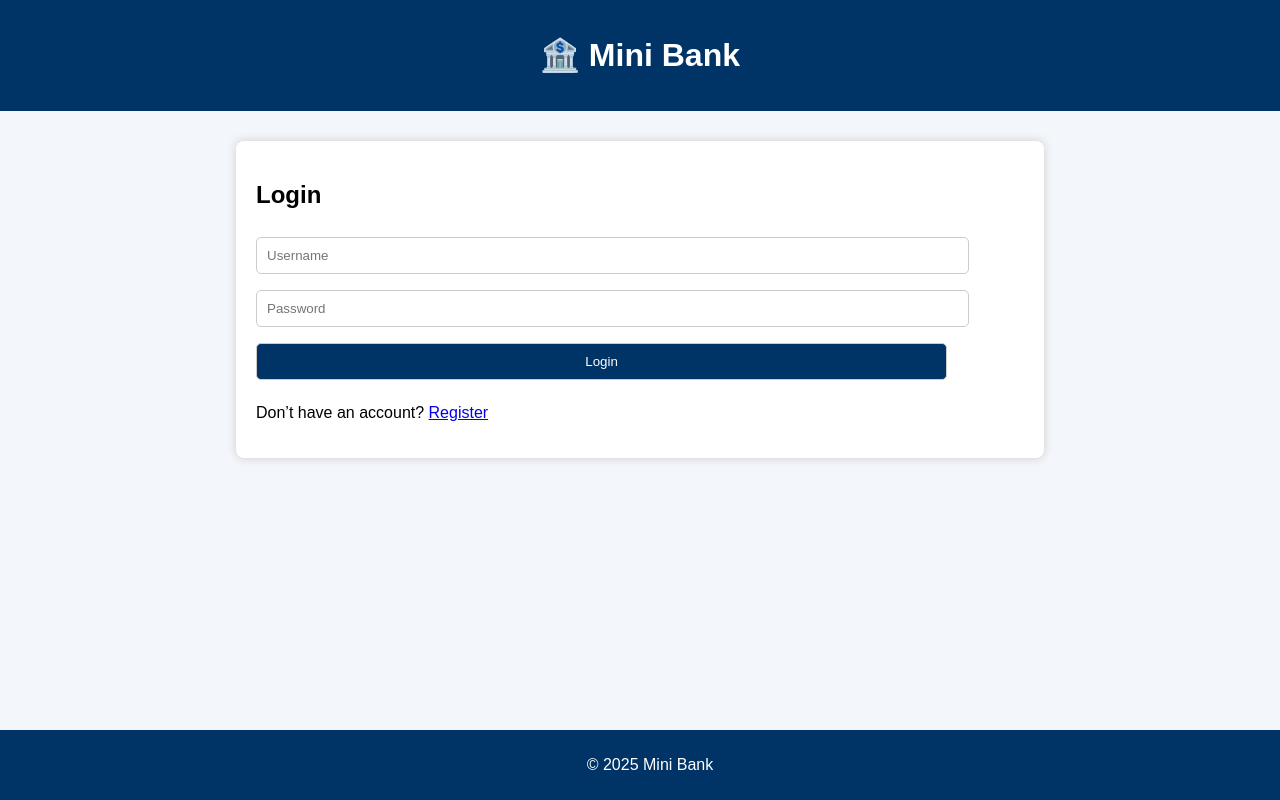
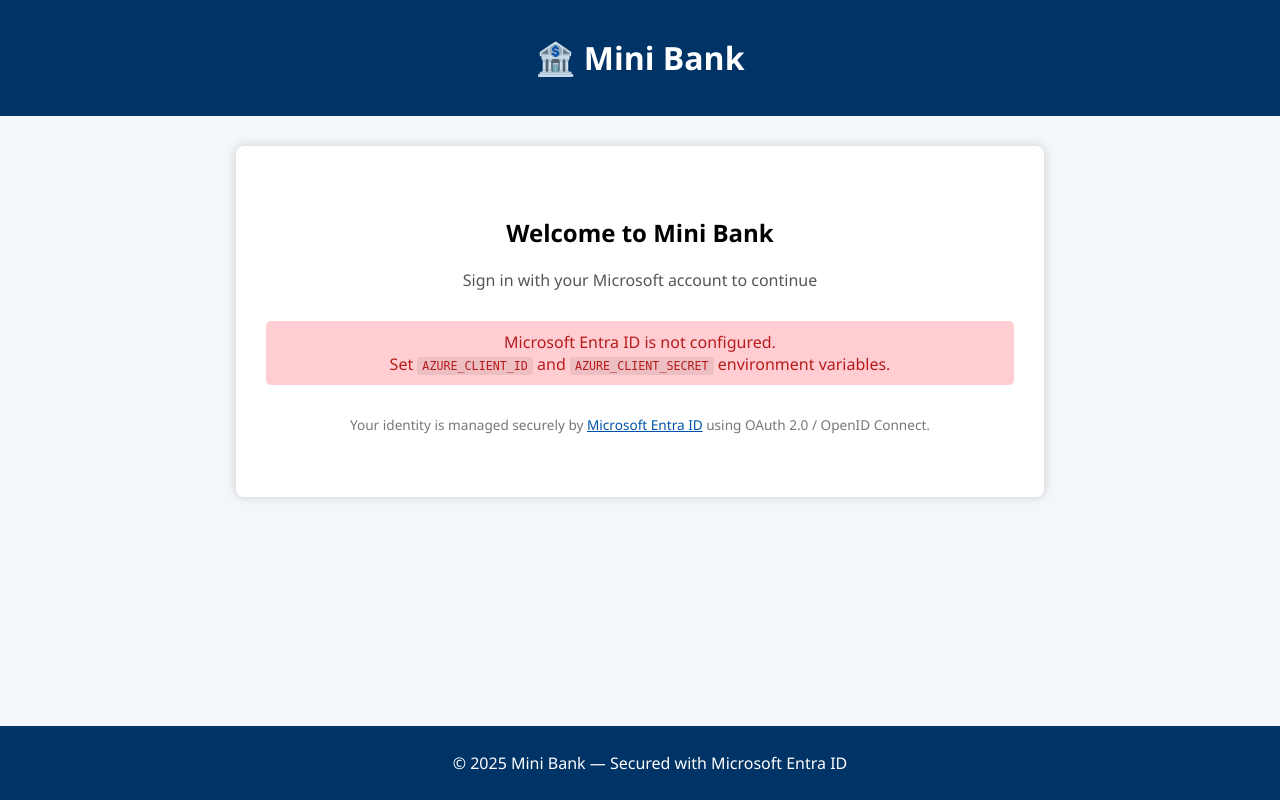
Before and after one commit to NimanthaFernando/MiniBank, a Flask app: page / in a window 1280 px wide. Run offline with Flask 3, Linux system fonts and the light colour scheme.

Commit message:
feat: implement Microsoft Entra ID authentication and server-side sessions

```diff
--- a/app.py
+++ b/app.py
@@ -1,9 +1,33 @@
 from flask import Flask, render_template, request, redirect, session, flash, url_for
-import hashlib
+import msal
 import os
 
 app = Flask(__name__)
-app.secret_key = os.environ.get('SECRET_KEY', 'secret123')
+app.secret_key = os.environ.get('SECRET_KEY', 'change-this-in-production')
+
+# --- Server-side sessions (required for MSAL auth flow state) ---
+from flask_session import Session
+app.config['SESSION_TYPE'] = 'filesystem'
+app.config['SESSION_FILE_DIR'] = os.path.join(os.path.dirname(os.path.abspath(__file__)), 'flask_session')
+app.config['SESSION_PERMANENT'] = False
+app.config['SESSION_USE_SIGNER'] = True
+Session(app)
+
+# --- Microsoft Entra ID (Azure AD) Configuration ---
+AZURE_CLIENT_ID = os.environ.get('AZURE_CLIENT_ID', '')
+AZURE_CLIENT_SECRET = os.environ.get('AZURE_CLIENT_SECRET', '')
+AZURE_TENANT_ID = os.environ.get('AZURE_TENANT_ID', 'common')
+AZURE_REDIRECT_URI = os.environ.get('AZURE_REDIRECT_URI', 'http://localhost:5000/auth/callback')
+
+AUTHORITY = f"https://login.microsoftonline.com/{AZURE_TENANT_ID}"
+SCOPE = ["User.Read"]  # Microsoft Graph scope for basic profile info
+
+OIDC_CONFIGURED = bool(AZURE_CLIENT_ID and AZURE_CLIENT_SECRET)
+
+if OIDC_CONFIGURED:
+    print("[INFO] Microsoft Entra ID (OIDC) configured.")
+else:
+    print("[WARNING] AZURE_CLIENT_ID / AZURE_CLIENT_SECRET not set. OIDC login unavailable.")
 
 # --- Azure SQL Database Configuration ---
 DB_AVAILABLE = False
@@ -37,6 +61,10 @@
     print("[WARNING] SQL env vars not set. Running in frontend-only mode.")
 
 
+# ────────────────────────────────────────────
+#  Database helpers
+# ────────────────────────────────────────────
+
 def get_db_connection():
     """Get a fresh database connection."""
     import pyodbc
@@ -57,148 +85,225 @@
     return [dict(zip(columns, row)) for row in rows]
 
 
-@app.route('/')
-def index():
-    if 'loggedin' in session:
-        return redirect(url_for('dashboard'))
-    return render_template('login.html')
+# ────────────────────────────────────────────
+#  MSAL helpers
+# ────────────────────────────────────────────
+
+def _build_msal_app():
+    """Create a confidential MSAL application instance."""
+    return msal.ConfidentialClientApplication(
+        AZURE_CLIENT_ID,
+        authority=AUTHORITY,
+        client_credential=AZURE_CLIENT_SECRET,
+    )
 
 
-@app.route('/login', methods=['GET', 'POST'])
-def login():
-    if not DB_AVAILABLE:
-        flash('Database not configured. Login is currently unavailable.', 'danger')
-        return render_template('login.html')
+def _get_or_create_db_user(user_info):
+    """Auto-provision a user record in the database on first OIDC login.
 
-    msg = ''
-    if request.method == 'POST' and 'username' in request.form and 'password' in request.form:
-        username = request.form['username']
-        password = hashlib.sha256(request.form['password'].encode()).hexdigest()
-
-        conn = get_db_connection()
-        cursor = conn.cursor()
-        cursor.execute('SELECT * FROM users WHERE username = ? AND password = ?', (username, password))
-        row = cursor.fetchone()
-        account = row_to_dict(cursor, row)
-        conn.close()
-
-        if account:
-            session['loggedin'] = True
-            session['id'] = account['id']
-            session['username'] = account['username']
-            return redirect(url_for('dashboard'))
-        else:
-            msg = 'Incorrect username or password!'
-    return render_template('login.html', msg=msg)
-
-
-@app.route('/register', methods=['GET', 'POST'])
-def register():
-    if not DB_AVAILABLE:
-        flash('Database not configured. Registration is currently unavailable.', 'danger')
-        return render_template('register.html')
-
-    if request.method == 'POST':
-        username = request.form['username']
-        password = hashlib.sha256(request.form['password'].encode()).hexdigest()
-        email = request.form['email']
-
-        conn = get_db_connection()
-        cursor = conn.cursor()
-        cursor.execute("INSERT INTO users (username, password, email, balance) VALUES (?, ?, ?, ?)",
-                       (username, password, email, 0))
-        conn.commit()
-        conn.close()
-        flash('Account created successfully! You can now log in.', 'success')
-        return redirect(url_for('index'))
-    return render_template('register.html')
-
-
-@app.route('/dashboard')
-def dashboard():
-    if 'loggedin' not in session:
-        return redirect(url_for('index'))
-
-    if not DB_AVAILABLE:
-        flash('Database not configured.', 'danger')
-        return redirect(url_for('index'))
-
+    Uses the Entra ID Object ID (oid) as the unique key. On subsequent
+    logins the display name and email are synced from the ID token.
+    """
     conn = get_db_connection()
     cursor = conn.cursor()
 
-    cursor.execute("SELECT * FROM users WHERE id=?", (session['id'],))
-    user = row_to_dict(cursor, cursor.fetchone())
+    oid = user_info['oid']
 
-    cursor.execute("SELECT * FROM transactions WHERE user_id=? ORDER BY timestamp DESC", (session['id'],))
-    transactions = rows_to_dicts(cursor, cursor.fetchall())
+    cursor.execute('SELECT * FROM users WHERE oid = ?', (oid,))
+    row = cursor.fetchone()
+    user = row_to_dict(cursor, row)
+
+    if not user:
+        # First-time login — create user with zero balance
+        cursor.execute(
+            "INSERT INTO users (oid, username, email, balance) VALUES (?, ?, ?, ?)",
+            (oid, user_info['name'], user_info['email'], 0)
+        )
+        conn.commit()
+        cursor.execute('SELECT * FROM users WHERE oid = ?', (oid,))
+        user = row_to_dict(cursor, cursor.fetchone())
+    else:
+        # Sync display name / email from Entra ID
+        cursor.execute(
+            "UPDATE users SET username = ?, email = ? WHERE oid = ?",
+            (user_info['name'], user_info['email'], oid)
+        )
+        conn.commit()
+        user['username'] = user_info['name']
+        user['email'] = user_info['email']
 
     conn.close()
-
-    return render_template('dashboard.html', user=user, transactions=transactions)
+    return user
 
 
-@app.route('/deposit', methods=['POST'])
-def deposit():
-    if 'loggedin' not in session:
+# ────────────────────────────────────────────
+#  Routes — Authentication (OAuth 2.0 / OIDC)
+# ────────────────────────────────────────────
+
+@app.route('/')
+def index():
+    if 'user' in session:
+        return redirect(url_for('dashboard'))
+    return render_template('login.html', oidc_configured=OIDC_CONFIGURED)
+
+
+@app.route('/login')
+def login():
+    """Initiate the OAuth 2.0 authorization-code flow via Microsoft Entra ID."""
+    if not OIDC_CONFIGURED:
+        flash('Microsoft Entra ID is not configured. '
+              'Set AZURE_CLIENT_ID and AZURE_CLIENT_SECRET.', 'danger')
         return redirect(url_for('index'))
 
-    if not DB_AVAILABLE:
-        flash('Database not configured.', 'danger')
+    try:
+        flow = _build_msal_app().initiate_auth_code_flow(
+            scopes=SCOPE,
+            redirect_uri=AZURE_REDIRECT_URI,
+        )
+        session['auth_flow'] = flow
+        return redirect(flow['auth_uri'])
+    except Exception as e:
+        flash(f'Could not start sign-in flow: {e}', 'danger')
         return redirect(url_for('index'))
 
-    amount = float(request.form['amount'])
-    conn = get_db_connection()
-    cursor = conn.cursor()
-    cursor.execute("UPDATE users SET balance = balance + ? WHERE id=?", (amount, session['id']))
-    cursor.execute("INSERT INTO transactions (user_id, type, amount, description) VALUES (?, 'deposit', ?, ?)",
-                   (session['id'], amount, 'Deposit'))
-    conn.commit()
-    conn.close()
-    flash('Deposit successful!', 'success')
+
+@app.route('/auth/callback')
+def auth_callback():
+    """Handle the redirect from Microsoft Entra ID after user authentication."""
+    flow = session.pop('auth_flow', None)
+    if flow is None:
+        flash('Authentication session expired. Please try again.', 'danger')
+        return redirect(url_for('index'))
+
+    try:
+        result = _build_msal_app().acquire_token_by_auth_code_flow(
+            flow,
+            request.args,
+        )
+    except ValueError as e:
+        flash(f'Authentication error: {e}', 'danger')
+        return redirect(url_for('index'))
+
+    if 'error' in result:
+        desc = result.get('error_description', result.get('error'))
+        flash(f'Sign-in failed: {desc}', 'danger')
+        return redirect(url_for('index'))
+
+    # Extract user identity from the ID-token claims
+    claims = result.get('id_token_claims', {})
+    user_info = {
+        'oid': claims.get('oid'),
+        'name': claims.get('name', 'User'),
+        'email': claims.get('preferred_username', claims.get('email', '')),
+    }
+    session['user'] = user_info
+
+    # Auto-provision user in the database
+    if DB_AVAILABLE:
+        try:
+            db_user = _get_or_create_db_user(user_info)
+            session['db_user_id'] = db_user['id']
+        except Exception as e:
+            print(f"[WARNING] DB user provisioning failed: {e}")
+
+    flash(f'Welcome, {user_info["name"]}!', 'success')
     return redirect(url_for('dashboard'))
 
 
 @app.route('/logout')
 def logout():
+    """Clear the local session and redirect to the Microsoft logout endpoint."""
+    was_oidc = OIDC_CONFIGURED and 'user' in session
     session.clear()
-    flash('You have been logged out.', 'info')
+
+    if was_oidc:
+        # Single sign-out: redirect the user to Microsoft's logout page,
+        # which then redirects back to our index page.
+        post_logout = url_for('index', _external=True)
+        return redirect(
+            f"{AUTHORITY}/oauth2/v2.0/logout"
+            f"?post_logout_redirect_uri={post_logout}"
+        )
+
+    flash('You have been signed out.', 'info')
     return redirect(url_for('index'))
 
 
-@app.route('/debug')
-def debug_info():
-    """Temporary debug endpoint - REMOVE after fixing DB connection."""
-    import pyodbc
-    info = {
-        'SQL_SERVER': SQL_SERVER if SQL_SERVER else '❌ NOT SET',
-        'SQL_DATABASE': SQL_DATABASE if SQL_DATABASE else '❌ NOT SET',
-        'SQL_USER': SQL_USER if SQL_USER else '❌ NOT SET',
-        'SQL_PASSWORD': '✅ SET' if SQL_PASSWORD else '❌ NOT SET',
-        'DB_AVAILABLE': DB_AVAILABLE,
-        'ODBC_DRIVERS': pyodbc.drivers(),
-    }
+# ────────────────────────────────────────────
+#  Routes — Banking features
+# ────────────────────────────────────────────
 
-    # Try connecting and capture error
-    connection_error = None
-    if SQL_SERVER and SQL_USER and SQL_PASSWORD and SQL_DATABASE:
-        try:
-            test_str = (
-                f"DRIVER={{ODBC Driver 18 for SQL Server}};"
-                f"SERVER={SQL_SERVER};"
-                f"DATABASE={SQL_DATABASE};"
-                f"UID={SQL_USER};"
-                f"PWD={SQL_PASSWORD};"
-                f"Encrypt=yes;"
-                f"TrustServerCertificate=no;"
-            )
-            test_conn = pyodbc.connect(test_str, timeout=10)
-            test_conn.close()
-            connection_error = "✅ Connection successful!"
-        except Exception as e:
-            connection_error = f"❌ {str(e)}"
+@app.route('/dashboard')
+def dashboard():
+    if 'user' not in session:
+        return redirect(url_for('index'))
 
-    info['CONNECTION_TEST'] = connection_error
-    return '<br>'.join([f'<b>{k}</b>: {v}' for k, v in info.items()])
+    user_info = session['user']
+
+    if not DB_AVAILABLE:
+        # Render dashboard with identity info only (no DB data)
+        return render_template('dashboard.html', user={
+            'username': user_info['name'],
+            'email': user_info['email'],
+            'balance': 0,
+        }, transactions=[], db_available=False)
+
+    conn = get_db_connection()
+    cursor = conn.cursor()
+
+    cursor.execute("SELECT * FROM users WHERE oid=?", (user_info['oid'],))
+    user = row_to_dict(cursor, cursor.fetchone())
+
+    if not user:
+        user = _get_or_create_db_user(user_info)
+
+    cursor.execute(
+        "SELECT * FROM transactions WHERE user_id=? ORDER BY timestamp DESC",
+        (user['id'],)
+    )
+    transactions = rows_to_dicts(cursor, cursor.fetchall())
+
+    conn.close()
+
+    return render_template('dashboard.html', user=user,
+                           transactions=transactions, db_available=True)
+
+
+@app.route('/deposit', methods=['POST'])
+def deposit():
+    if 'user' not in session:
+        return redirect(url_for('index'))
+
+    if not DB_AVAILABLE:
+        flash('Database not configured. Deposits are unavailable.', 'danger')
+        return redirect(url_for('dashboard'))
+
+    amount = float(request.form['amount'])
+    user_oid = session['user']['oid']
+
+    conn = get_db_connection()
+    cursor = conn.cursor()
+
+    cursor.execute("SELECT id FROM users WHERE oid=?", (user_oid,))
+    row = cursor.fetchone()
+    if not row:
+        flash('User record not found. Please sign out and sign in again.', 'danger')
+        conn.close()
+        return redirect(url_for('dashboard'))
+
+    user_id = row[0]
+    cursor.execute("UPDATE users SET balance = balance + ? WHERE id=?",
+                   (amount, user_id))
+    cursor.execute(
+        "INSERT INTO transactions (user_id, type, amount, description) "
+        "VALUES (?, 'deposit', ?, ?)",
+        (user_id, amount, 'Deposit')
+    )
+    conn.commit()
+    conn.close()
+
+    flash('Deposit successful!', 'success')
+    return redirect(url_for('dashboard'))
 
 
 if __name__ == '__main__':
--- a/requirements.txt
+++ b/requirements.txt
@@ -1,3 +1,5 @@
 Flask
 gunicorn
 pyodbc
+msal
+flask-session
--- a/static/style.css
+++ b/static/style.css
@@ -1,5 +1,5 @@
 body {
-    font-family: Arial, sans-serif;
+    font-family: 'Segoe UI', Arial, sans-serif;
     background-color: #f3f6fa;
     margin: 0;
     padding: 0;
@@ -8,14 +8,28 @@
 header {
     background-color: #003366;
     color: white;
-    padding: 15px;
+    padding: 15px 20px;
     text-align: center;
+}
+
+header nav {
+    margin-top: 8px;
 }
 
 header nav a {
     color: white;
     margin: 0 10px;
     text-decoration: none;
+}
+
+header nav a:hover {
+    text-decoration: underline;
+}
+
+.user-greeting {
+    color: #a0c4e8;
+    margin-right: 15px;
+    font-size: 0.9em;
 }
 
 .container {
@@ -27,6 +41,56 @@
     box-shadow: 0 0 10px #ccc;
 }
 
+/* --- Login card --- */
+.login-card {
+    text-align: center;
+    padding: 30px 10px;
+}
+
+.login-subtitle {
+    color: #555;
+    margin-bottom: 30px;
+}
+
+.btn-microsoft {
+    display: inline-flex;
+    align-items: center;
+    gap: 12px;
+    padding: 12px 28px;
+    background: #ffffff;
+    color: #3c4043;
+    border: 1px solid #dadce0;
+    border-radius: 6px;
+    font-size: 15px;
+    font-weight: 500;
+    text-decoration: none;
+    cursor: pointer;
+    transition: box-shadow 0.2s, background 0.2s;
+    box-shadow: 0 1px 3px rgba(0,0,0,0.08);
+}
+
+.btn-microsoft:hover {
+    background: #f7f8f8;
+    box-shadow: 0 2px 8px rgba(0,0,0,0.15);
+}
+
+.login-footer-text {
+    margin-top: 30px;
+    font-size: 0.85em;
+    color: #777;
+}
+
+.login-footer-text a {
+    color: #0055aa;
+}
+
+.user-email {
+    color: #666;
+    font-size: 0.9em;
+    margin-top: -8px;
+}
+
+/* --- Forms --- */
 input, button {
     width: 90%;
     padding: 10px;
@@ -45,6 +109,7 @@
     background-color: #0055aa;
 }
 
+/* --- Flash messages --- */
 .flash {
     padding: 10px;
     margin-bottom: 15px;
@@ -52,9 +117,17 @@
 }
 
 .flash.success { background-color: #c8e6c9; color: #256029; }
-.flash.danger { background-color: #ffcdd2; color: #b71c1c; }
-.flash.info { background-color: #bbdefb; color: #0d47a1; }
+.flash.danger  { background-color: #ffcdd2; color: #b71c1c; }
+.flash.info    { background-color: #bbdefb; color: #0d47a1; }
 
+.flash code {
+    background: rgba(0,0,0,0.07);
+    padding: 2px 5px;
+    border-radius: 3px;
+    font-size: 0.9em;
+}
+
+/* --- Tables --- */
 table {
     width: 100%;
     border-collapse: collapse;
@@ -67,6 +140,7 @@
     text-align: center;
 }
 
+/* --- Footer --- */
 footer {
     text-align: center;
     padding: 10px;
--- a/templates/base.html
+++ b/templates/base.html
@@ -2,16 +2,18 @@
 <html lang="en">
 <head>
     <meta charset="UTF-8">
+    <meta name="viewport" content="width=device-width, initial-scale=1.0">
     <title>{{ title if title else "Mini Bank" }}</title>
     <link rel="stylesheet" href="{{ url_for('static', filename='style.css') }}">
 </head>
 <body>
     <header>
         <h1>🏦 Mini Bank</h1>
-        {% if session.loggedin %}
+        {% if session.user %}
             <nav>
+                <span class="user-greeting">Signed in as <strong>{{ session.user.name }}</strong></span>
                 <a href="{{ url_for('dashboard') }}">Dashboard</a>
-                <a href="{{ url_for('logout') }}">Logout</a>
+                <a href="{{ url_for('logout') }}">Sign Out</a>
             </nav>
         {% endif %}
     </header>
@@ -28,7 +30,7 @@
     </div>
 
     <footer>
-        <p>© 2025 Mini Bank</p>
+        <p>&copy; 2025 Mini Bank &mdash; Secured with Microsoft Entra ID</p>
     </footer>
 </body>
 </html>
--- a/templates/login.html
+++ b/templates/login.html
@@ -1,10 +1,31 @@
 {% extends 'base.html' %}
 {% block content %}
-<h2>Login</h2>
-<form action="/login" method="post">
-    <input type="text" name="username" placeholder="Username" required><br>
-    <input type="password" name="password" placeholder="Password" required><br>
-    <button type="submit">Login</button>
-</form>
-<p>Don’t have an account? <a href="{{ url_for('register') }}">Register</a></p>
+<div class="login-card">
+    <h2>Welcome to Mini Bank</h2>
+    <p class="login-subtitle">Sign in with your Microsoft account to continue</p>
+
+    {% if oidc_configured %}
+        <a href="{{ url_for('login') }}" class="btn-microsoft" id="btn-sign-in">
+            <svg xmlns="http://www.w3.org/2000/svg" width="21" height="21" viewBox="0 0 21 21">
+                <rect x="1" y="1" width="9" height="9" fill="#f25022"/>
+                <rect x="1" y="11" width="9" height="9" fill="#00a4ef"/>
+                <rect x="11" y="1" width="9" height="9" fill="#7fba00"/>
+                <rect x="11" y="11" width="9" height="9" fill="#ffb900"/>
+            </svg>
+            <span>Sign in with Microsoft</span>
+        </a>
+    {% else %}
+        <div class="flash danger">
+            Microsoft Entra ID is not configured.<br>
+            Set <code>AZURE_CLIENT_ID</code> and <code>AZURE_CLIENT_SECRET</code> environment variables.
+        </div>
+    {% endif %}
+
+    <p class="login-footer-text">
+        Your identity is managed securely by
+        <a href="https://www.microsoft.com/en-us/security/business/identity-access/microsoft-entra-id"
+           target="_blank" rel="noopener">Microsoft Entra ID</a>
+        using OAuth&nbsp;2.0 / OpenID&nbsp;Connect.
+    </p>
+</div>
 {% endblock %}
```
Also changed, not shown: schema.sql (added, +45 -0 lines), templates/dashboard.html (+13 -1 lines), templates/register.html (deleted, +0 -11 lines), 2 other files.
